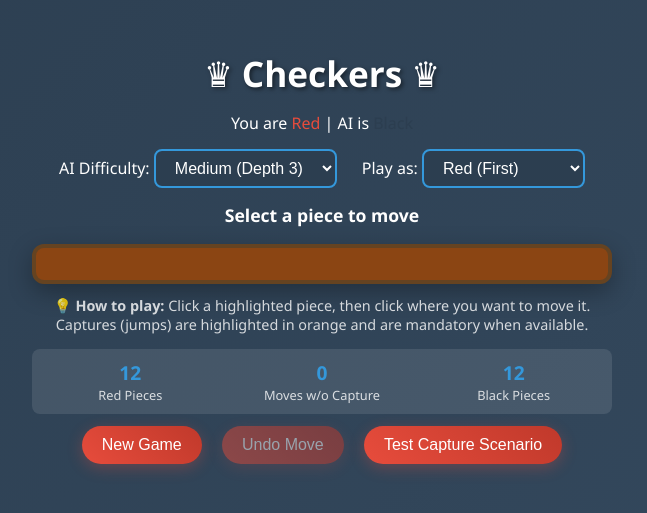
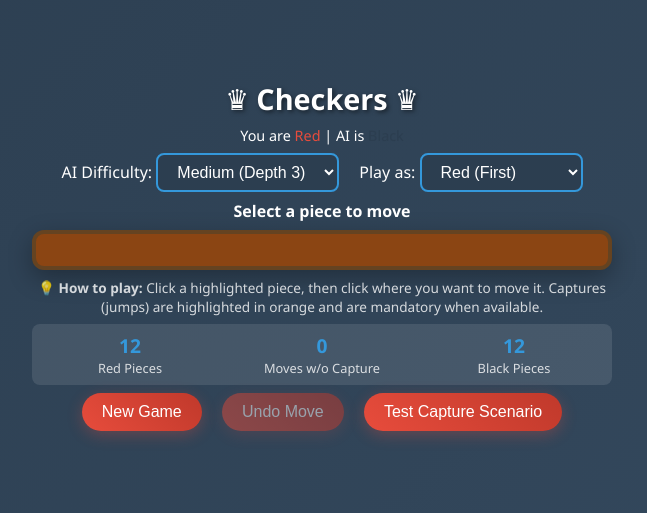
Before and after one commit to Hoff97/connect-four, a website: page webpage/checkers.html in a window 1280 px wide. Shown: the part 165-678 px from the top of the page, without its empty margins (318-965 px from the left). Drawn offline with Linux system fonts and the light colour scheme.

Commit message:
Styling + deployment

```diff
--- a/webpage/checkers.html
+++ b/webpage/checkers.html
@@ -26,14 +26,14 @@
         }
 
         h1 {
-            font-size: 2.2em;
-            margin-bottom: 15px;
+            font-size: 1.8em;
+            margin-bottom: 8px;
             text-shadow: 2px 2px 4px rgba(0,0,0,0.5);
         }
 
         .game-info {
-            margin-bottom: 15px;
-            font-size: 1em;
+            margin-bottom: 8px;
+            font-size: 0.9em;
         }
 
         .board {
@@ -44,7 +44,7 @@
             padding: 16px;
             border-radius: 12px;
             box-shadow: 0 8px 25px rgba(0,0,0,0.3);
-            margin: 12px 0;
+            margin: 8px 0;
             max-width: 100%;
             border: 4px solid #654321;
         }
@@ -251,7 +251,7 @@
         }
 
         .controls {
-            margin-top: 12px;
+            margin-top: 8px;
         }
 
         button {
@@ -279,10 +279,10 @@
         }
 
         .status {
-            margin: 15px 0;
-            font-size: 1.1em;
+            margin: 8px 0;
+            font-size: 1em;
             font-weight: bold;
-            min-height: 26px;
+            min-height: 22px;
         }
 
         .winner {
@@ -296,10 +296,10 @@
         }
 
         .game-settings {
-            margin: 15px 0;
+            margin: 8px 0;
             display: flex;
             justify-content: center;
-            gap: 25px;
+            gap: 20px;
             flex-wrap: wrap;
         }
 
@@ -320,17 +320,17 @@
         }
 
         .move-info {
-            margin-top: 10px;
-            font-size: 0.9em;
+            margin-top: 6px;
+            font-size: 0.85em;
             opacity: 0.8;
         }
 
         .stats {
             display: grid;
             grid-template-columns: repeat(3, 1fr);
-            gap: 15px;
-            margin-top: 15px;
-            padding: 10px;
+            gap: 12px;
+            margin-top: 8px;
+            padding: 8px;
             background: rgba(255, 255, 255, 0.1);
             border-radius: 8px;
         }
```
Also changed, not shown: .github/workflows/deploy.yml.
